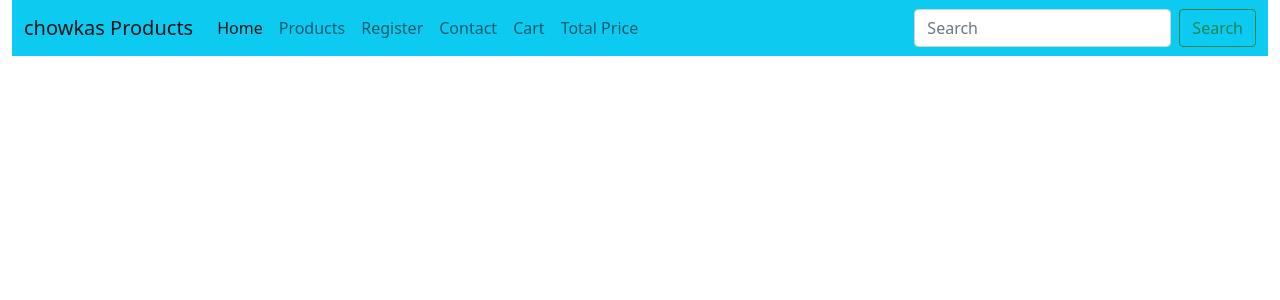
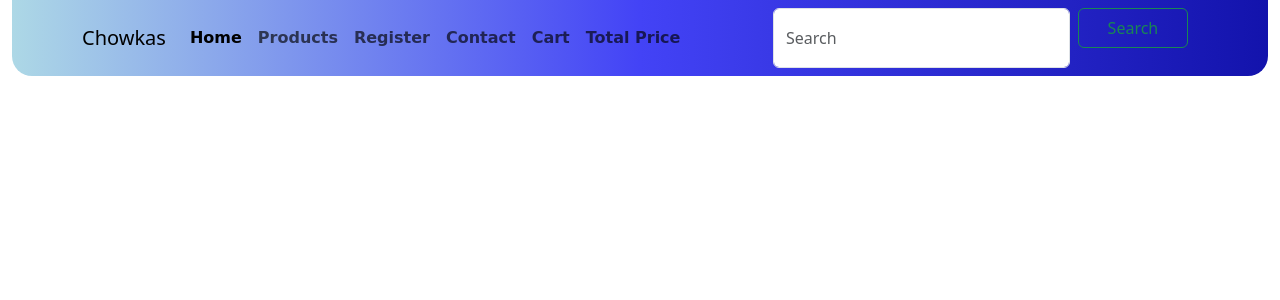
Before and after one commit to sidsiddik/Chowkas, a PHP site: page / in a window 1280 px wide. Shown: the top 300 px of the page. Run offline with PHP 8.4, Linux system fonts and the light colour scheme.

Commit message:
Update index.php

```diff
--- a/index.php
+++ b/index.php
@@ -1,27 +1,29 @@
 <!DOCTYPE html>
 <html lang="en">
 <head>
-    <meta charset="UTF-8">
-    <meta name="viewport" content="width=device-width, initial-scale=1.0">
-    <title>E-Commerce Website</title>
-    <!-- Bootstrap Link css -->
-    <link href="https://cdn.jsdelivr.net/npm/bootstrap@5.1.3/dist/css/bootstrap.min.css" rel="stylesheet"
-    integrity="sha384-1BmE4kWBq78iYhFldvKuhfTAU6auU8tT94WrHftjDbrCEXSU1oBoqyl2QvZ6jIW3" crossorigin="anonymous">
+    <title>E-commerce Website</title>
+    <link rel="stylesheet" href="style.css">
+    <link rel="icon" type="image/x-icon" href="titicon.png">
+    <link rel="stylesheet" href="https://cdnjs.cloudflare.com/ajax/libs/font-awesome/4.7.0/css/font-awesome.css">
+    <meta charset="utf-8">
+    <meta name="viewport" content="width=device-width, initial-scale=1">
+    <link href="https://cdn.jsdelivr.net/npm/bootstrap@5.3.2/dist/css/bootstrap.min.css" rel="stylesheet">
+    <script src="https://cdn.jsdelivr.net/npm/bootstrap@5.3.2/dist/js/bootstrap.bundle.min.js"></script>
+    <script src="https://code.jquery.com/jquery-3.5.1.slim.min.js" integrity="sha384-DfXdz2htPH0lsSSs5nCTpuj/zy4C+OGpamoFVy38MVBnE+IbbVYUew+OrCXaRkfj" crossorigin="anonymous"></script>
+    <script src="https://cdn.jsdelivr.net/npm/popper.js@1.16.1/dist/umd/popper.min.js" integrity="sha384-9/reFTGAW83EW2RDu2S0VKaIzap3H66lZH81PoYlFhbGU+6BZp6G7niu735Sk7lN" crossorigin="anonymous"></script>
+    <script src="https://stackpath.bootstrapcdn.com/bootstrap/4.5.2/js/bootstrap.min.js" integrity="sha384-B4gt1jrGC7Jh4AgTPSdUtOBvfO8shuf57BaghqFfPlYxofvL8/KUEfYiJOMMV+rV" crossorigin="anonymous"></script>
 
-    <!-- font awesome link -->
-    <link rel="stylesheet" href="https://cdnjs.cloudflare.com/ajax/libs/font-awesome/5.15.4/css/all.min.css"
-    integrity="sha512-1ycn6IcaQQ40/MKBW2W4Rhis/DbILU74C1vSrLJxCq57o941Ym01SwNsOMqvEBFlcgUa6xLiPY/NS5R+E6ztJQ==" crossorigin="anonymous" referrerpolicy="no-referrer" />
 </head>
 <body>
       <div class="container-fluid">
       <nav class="navbar navbar-expand-lg navbar-light bg-info">
-  <div class="container-fluid">
-    <a class="navbar-brand" href="#">chowkas Products</a>
-    <button class="navbar-toggler" type="button" data-bs-toggle="collapse" data-bs-target="#navbarSupportedContent" aria-controls="navbarSupportedContent" aria-expanded="false" aria-label="Toggle navigation">
+  <div class="container">
+    <a class="navbar-brand" href="#">Chowkas </a>
+    <button class="navbar-toggler" type="button" data-bs-toggle="collapse" data-bs-target="#navbarSupportedContent" aria-controls="navbarSupportedContent" aria-expanded="true" aria-label="Toggle navigation">
       <span class="navbar-toggler-icon"></span>
     </button>
     <div class="collapse navbar-collapse" id="navbarSupportedContent">
-      <ul class="navbar-nav me-auto mb-2 mb-lg-0">
+      <ul class="navbar-nav me-auto mb-2 mb-lg-0" style="font-weight: bold; font-family:cursive;">
         <li class="nav-item">
           <a class="nav-link active" aria-current="page" href="#">Home</a>
         </li>
```
